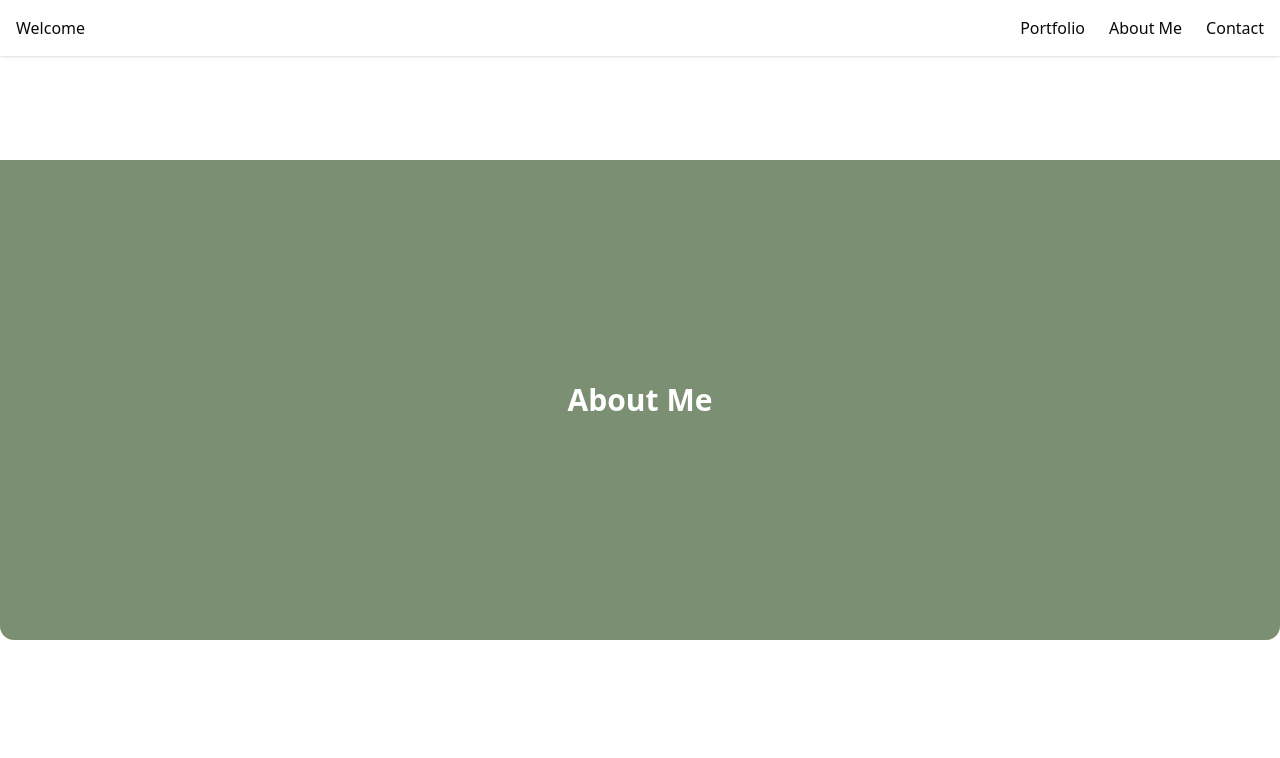
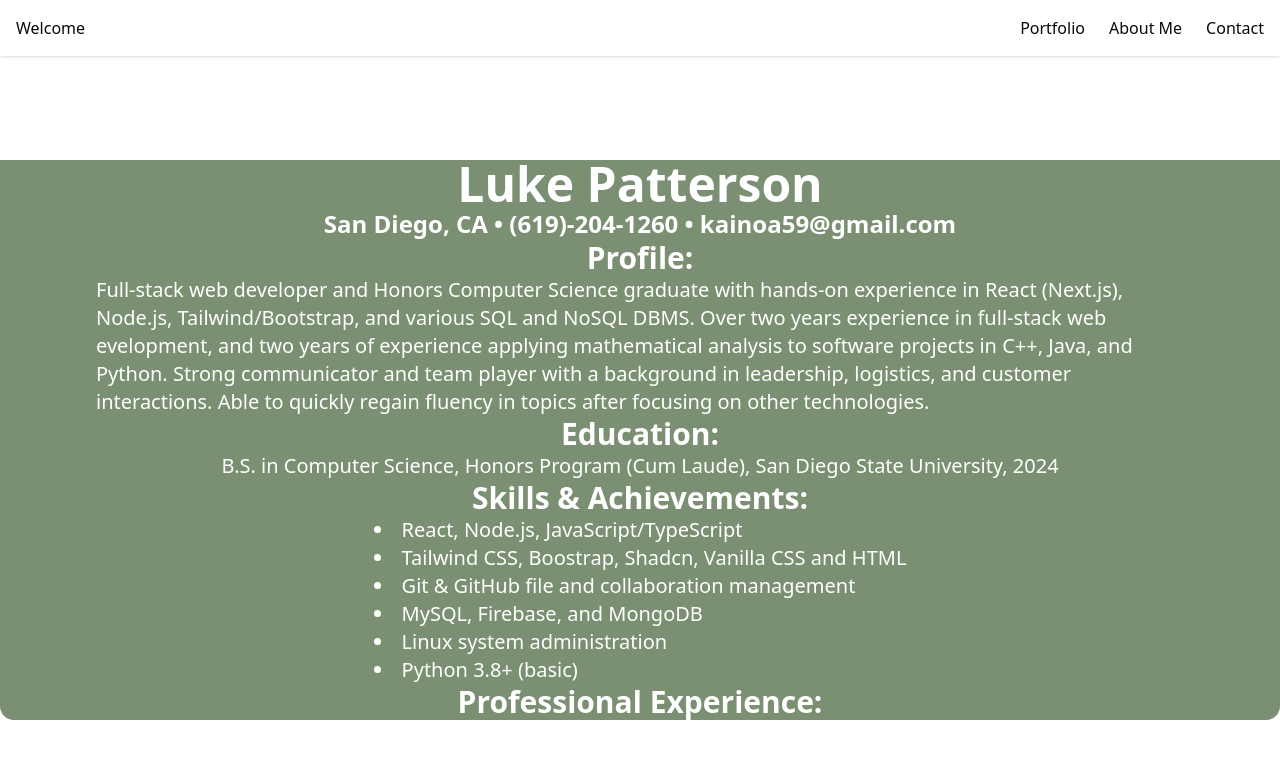
Before and after one commit to kainoa59/LukePattersonWebDev, a Next.js app: page /aboutme in a window 1280 px wide. Shown: the top 758 px of the page. Built offline with nearby package versions, Linux system fonts and the light colour scheme.

Commit message:
added basic info to resume page

```diff
--- a/app/aboutme/page.tsx
+++ b/app/aboutme/page.tsx
@@ -33,14 +33,51 @@ export default function PortfolioPage() {
       <main>
         <div
           id="main-div"
-          className="w-full min-h-[60vh] bg-[#7b8f72] rounded-b-xl flex items-center justify-center mt-12"
+          className="w-full min-h-[60vh] bg-[#7b8f72] rounded-b-xl flex flex-col items-center justify-center mt-12 px-6 lg:px-24"
           style={{
             opacity: fadeIn ? 1 : 0,
             // fade-in effect
             transition: "opacity 1.5s cubic-bezier(.77,0,.18,1)",
           }}
         >
-          <h1 className="text-3xl font-bold text-white p-8">About Me</h1>
+          <h1 className="text-5xl font-extrabold text-white">Luke Patterson</h1>
+          <h1 className="text-2xl font-semibold text-white">
+            San Diego, CA • (619)-204-1260 • kainoa59@gmail.com
+          </h1>
+          <h1 className="text-3xl font-bold text-white">Profile:</h1>
+          <p className="text-xl text-white">
+            Full-stack web developer and Honors Computer Science graduate with
+            hands-on experience in React (Next.js), Node.js, Tailwind/Bootstrap,
+            and various SQL and NoSQL DBMS. Over two years experience in
+            full-stack web evelopment, and two years of experience applying
+            mathematical analysis to software projects in C++, Java, and Python.
+            Strong communicator and team player with a background in leadership,
+            logistics, and customer interactions. Able to quickly regain fluency
+            in topics after focusing on other technologies.
+            {/* I come from a family
+            who loves to travel and have done so extensively — this
+            has helped me thrive in dynamic, fast-changing environments and
+            communicate cross-culturally. */}
+          </p>
+          <h1 className="text-3xl font-bold text-white">Education:</h1>
+          <p className="text-xl text-white">
+            B.S. in Computer Science, Honors Program (Cum Laude), San Diego
+            State University, 2024
+          </p>
+          <h1 className="text-3xl font-bold text-white">
+            Skills & Achievements:
+          </h1>
+          <ul className="list-disc list-inside text-xl text-white">
+            <li>React, Node.js, JavaScript/TypeScript</li>
+            <li>Tailwind CSS, Boostrap, Shadcn, Vanilla CSS and HTML</li>
+            <li>Git & GitHub file and collaboration management</li>
+            <li>MySQL, Firebase, and MongoDB</li>
+            <li>Linux system administration</li>
+            <li>Python 3.8+ (basic)</li>
+          </ul>
+          <h1 className="text-3xl font-bold text-white">
+            Professional Experience:
+          </h1>
         </div>
         {/* Portfolio here */}
       </main>
```
